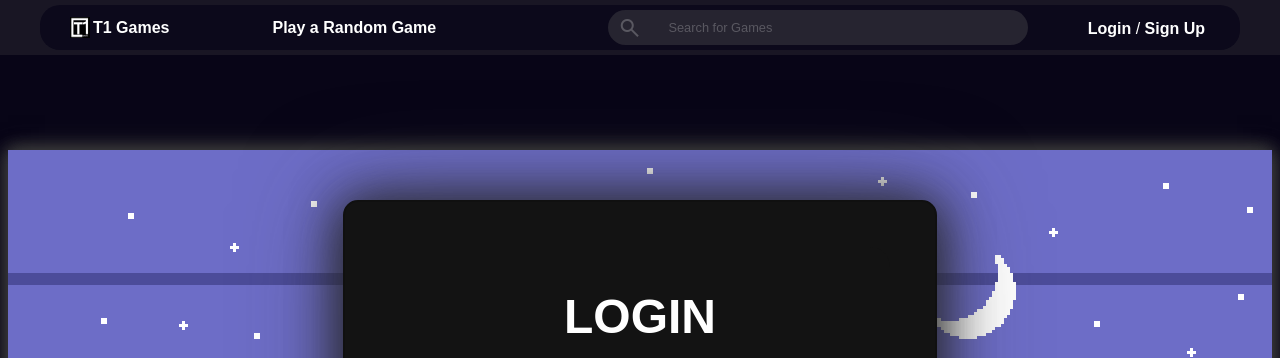
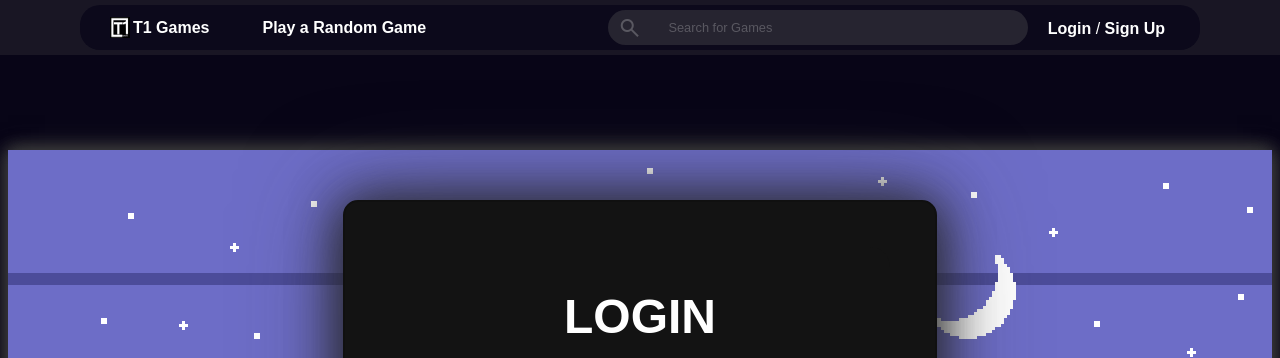
Before and after one commit to Kit230x/team-one-refactor, a plain HTML site: page login.html in a window 1280 px wide. Shown: the top 358 px of the page. Drawn offline with nearby package versions, Linux system fonts and the light colour scheme; a web font is replaced by a local one.

Commit message:
fixed some navbar styling

```diff
--- a/login.html
+++ b/login.html
@@ -26,7 +26,7 @@
     <!-- NAVIGATION BAR -->
     <div class="outter-navcontainer">
         <nav style="margin: auto;">
-            <div class="navbar-container" id="navBarContainer" style="padding: 5px 10px; width: 100%; width: 1180px !important; height: 35px" >
+            <div class="navbar-container" id="navBarContainer" style="padding: 5px 10px; width: 100%; height: 35px" >
 
                 <div class="left-container">
                     <!-- WEBSITE TITLE NAME-->
--- a/styles/nav.css
+++ b/styles/nav.css
@@ -25,7 +25,7 @@
     align-items: center;
     display: flex;
     margin-right: 0;
-    gap: 100px;
+    gap: 50px;
     justify-content: flex-start;
 }
 
@@ -46,7 +46,7 @@
     margin: 5px auto;
     display: flex;
     align-items: center;
-    width: 1200px !important;
+    width: 1100px !important;
     border-radius: 20px;
     background-color: rgb(12, 9, 27);
     padding: 10px 30px;
@@ -97,7 +97,7 @@ nav {
     align-items: center;
     display: flex;
     margin-right: 0;
-    gap: 80px;
+    gap: 40px;
     justify-content: flex-end;
     height: 25px;
 }
```
Also changed, not shown: signup.html (+1 -1 lines), 4 other files.
